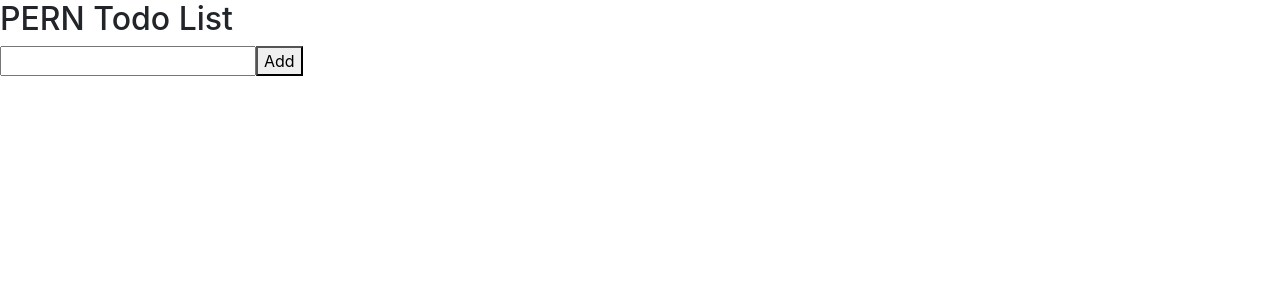
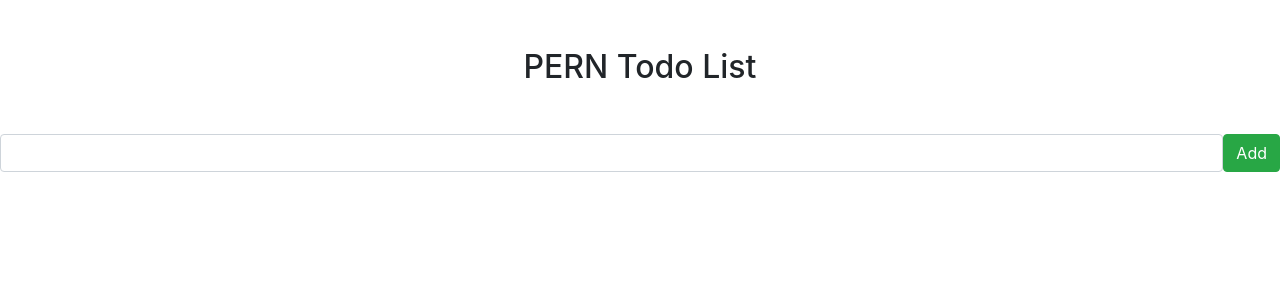
Before and after one commit to Asilo5/pern-todo-ui, a React (Create React App) app: page / in a window 1280 px wide. Shown: the top 300 px of the page. Built offline with nearby package versions, Linux system fonts and the light colour scheme.

Commit message:
Add hooks to inputtodo to set state of input

```diff
--- a/src/Components/InputTodo.js
+++ b/src/Components/InputTodo.js
@@ -1,12 +1,19 @@
-import React from 'react';
+import React, { useState } from 'react';
 
 const InputTodo = () => {
+
+   const [description, setDescription] = useState('');
+
     return (
-        <section>
+        <section className='text-center mt-5'>
             <h2>PERN Todo List</h2>
-            <form>
-                <input type='text' />
-                <button>Add</button>
+            <form className='d-flex mt-5'>
+                <input type='text'
+                       className='form-control'
+                       value={description}
+                       onChange = {(e) => setDescription(e.target.value)}
+                />
+                <button className='btn btn-success' >Add</button>
             </form>
         </section>
     )
```
